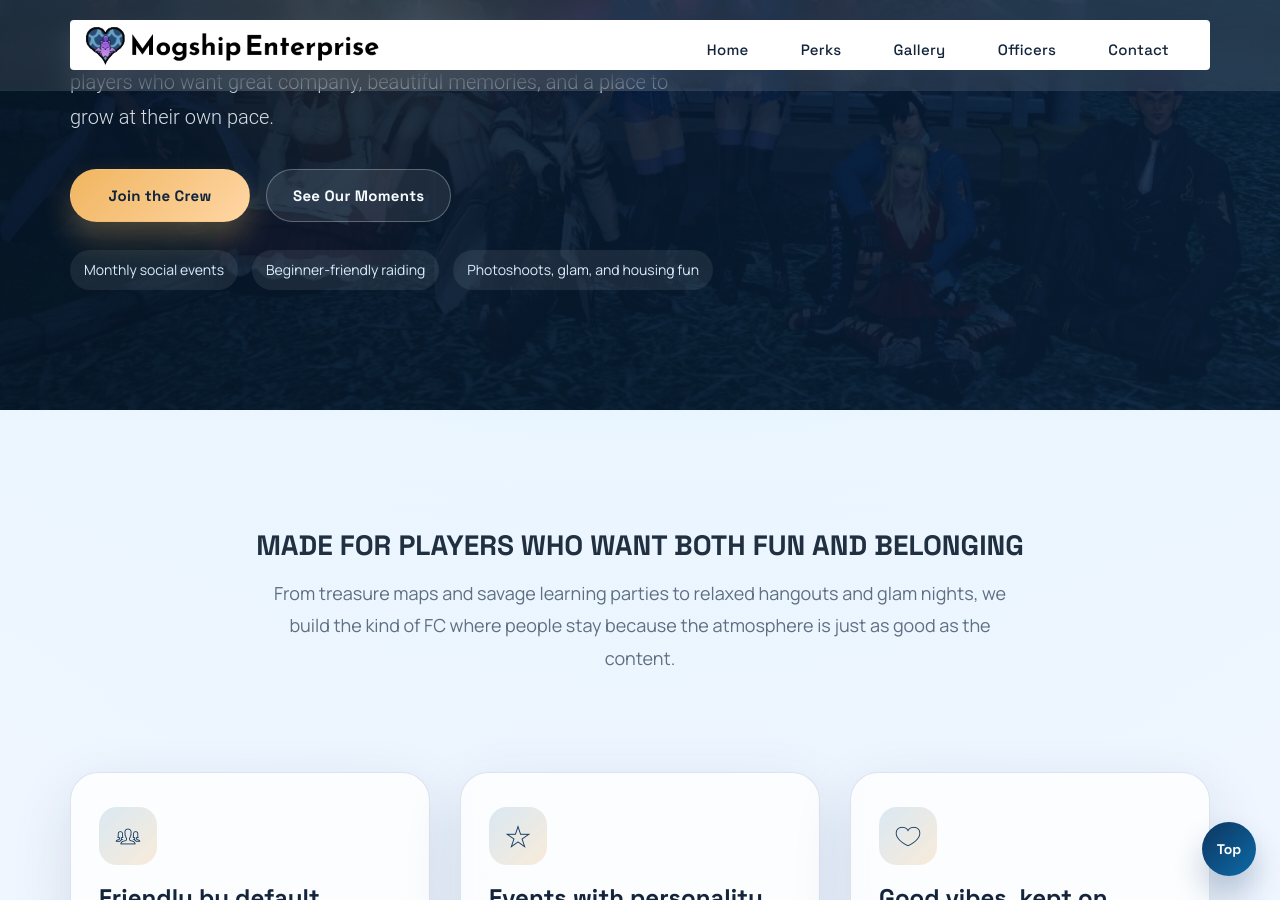
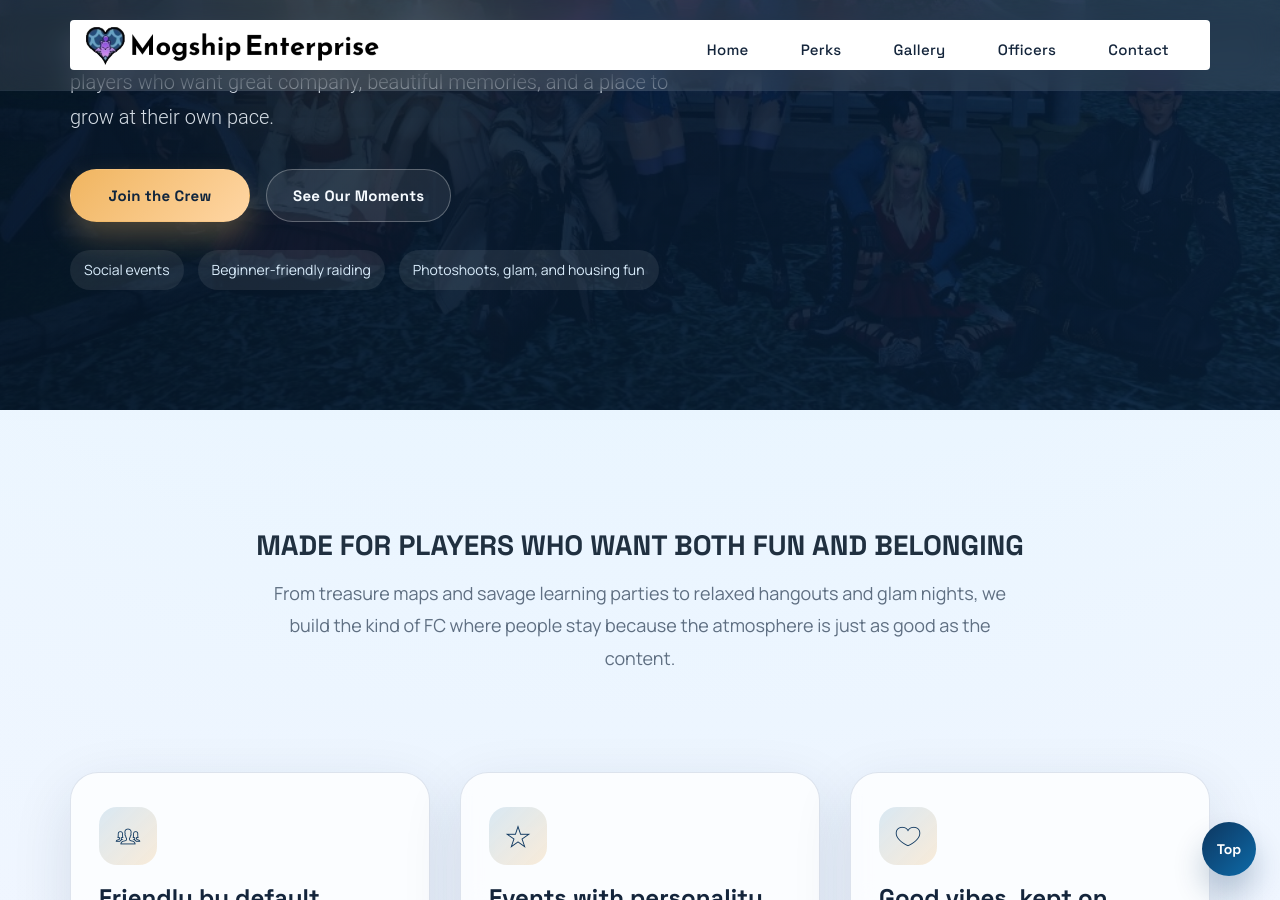
Before and after one commit to mogshipenterprise/mogshipenterprise.github.io, a Jekyll site: the page built from index.html, in a window 1280 px wide and 900 px high, scrolled down 557 px. Built offline with Jekyll 4.4.1, drawn with Linux system fonts in a browser that asks for light colours; nearby versions of some CDN libraries; some web fonts are replaced; some of the changed text lies outside the part shown.

Commit message:
Changing marketing text to be less misleading

```diff
--- a/_includes/home-slider.html
+++ b/_includes/home-slider.html
@@ -12,7 +12,7 @@
               <a class="hero-button hero-button-secondary" href="{{ '/gallery/' | relative_url }}">See Our Moments</a>
             </div>
             <ul class="hero-highlights">
-              <li>Monthly social events</li>
+              <li>Social events</li>
               <li>Beginner-friendly raiding</li>
               <li>Photoshoots, glam, and housing fun</li>
             </ul>
--- a/_includes/home-testimonials.html
+++ b/_includes/home-testimonials.html
@@ -47,7 +47,7 @@
                 </li>
                 <li>
                   <div class="block">
-                    <h4>Monthly</h4>
+                    <h4>TBD</h4>
                     <span>Meet and greets</span>
                   </div>
                 </li>
--- a/_includes/portfolio-work.html
+++ b/_includes/portfolio-work.html
@@ -20,7 +20,7 @@
                         <div class="overly">
                           <div class="position-center">
                             <h2>FC Meetings</h2>
-                            <p>Monthly get-togethers to celebrate success</p>
+                            <p>Get-togethers to celebrate success</p>
                           </div>
                         </div>
                       </a>
```
